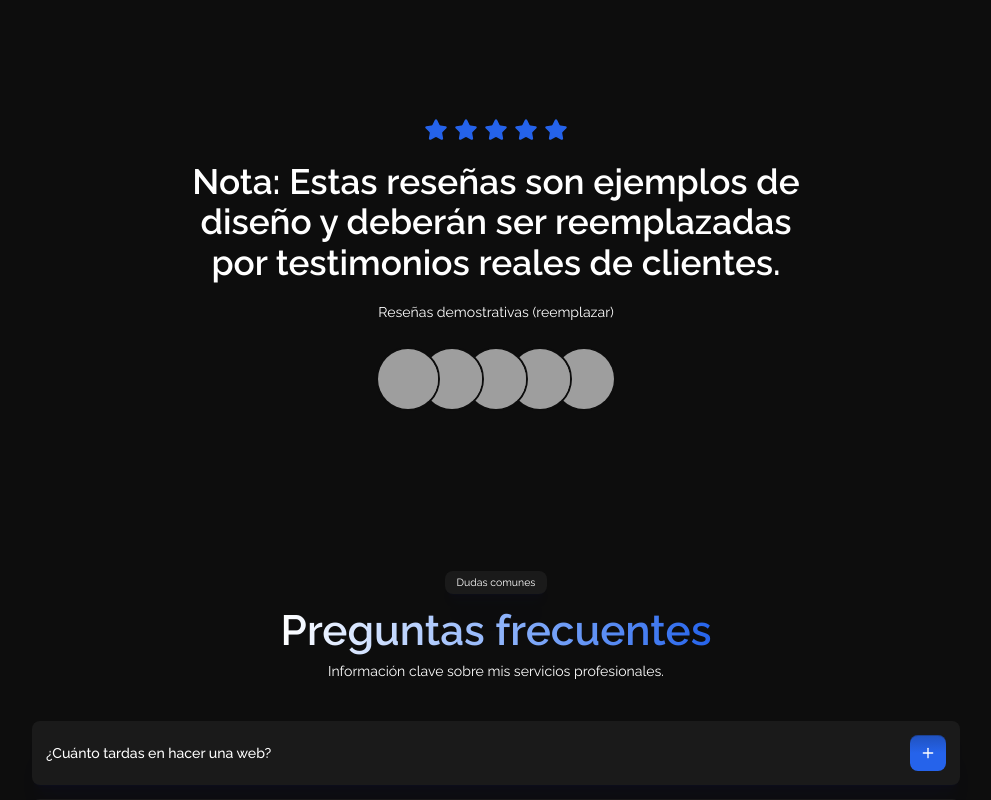
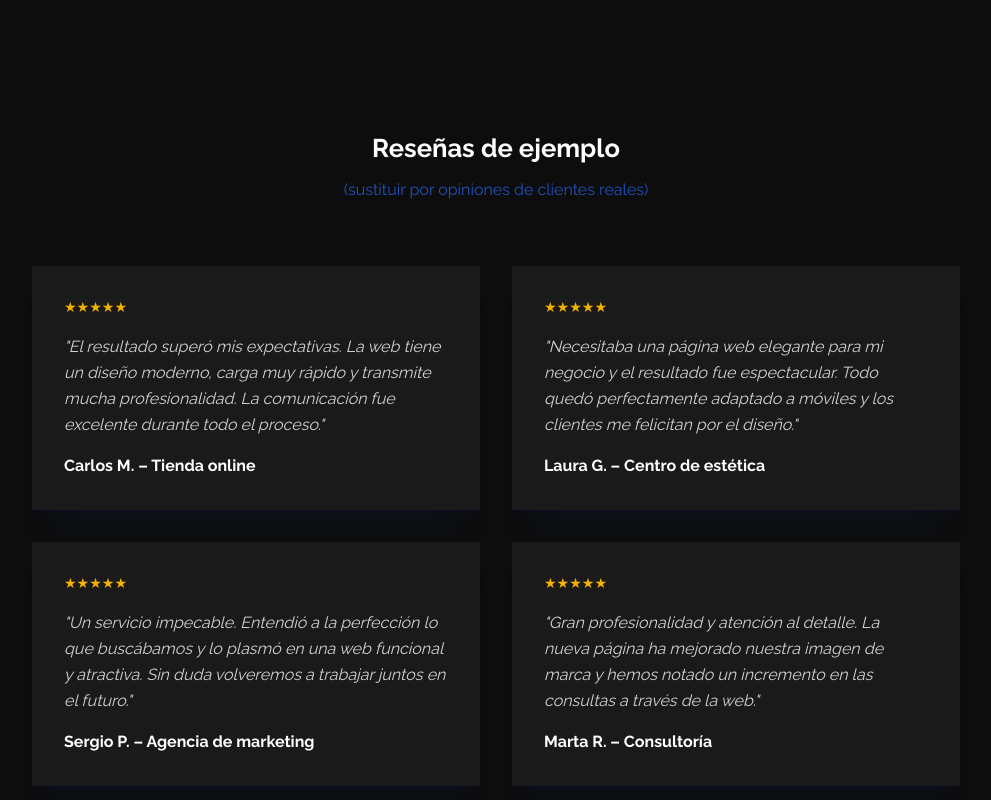
Before and after one commit to dmytro-webild/2f745edb-f06e-4ae0-93d0-ecbad7563810, a React (Vite) app: page / in a window 1280 px wide. Shown: the part 4580-5380 px from the top of the page, without its empty margins (144-1135 px from the left). Built offline with nearby package versions, Linux system fonts and the light colour scheme; grey boxes are pictures that could not be loaded; a web font is replaced by a local one.

Commit message:
Bob AI: Update the reviews (resenas) section with the 10 provided testimonials. Maintain

```diff
--- a/src/pages/HomePage/sections/Resenas.tsx
+++ b/src/pages/HomePage/sections/Resenas.tsx
@@ -7,8 +7,40 @@ import SectionErrorBoundary from "@/components/ui/SectionErrorBoundary";
 
 export default function ResenasSection(): React.JSX.Element {
   return (
-    <div id="resenas" data-section="resenas">
+    <div id="resenas" data-section="resenas" className="py-24 bg-background">
         <SectionErrorBoundary name="resenas">
+          <div className="w-content-width mx-auto flex flex-col gap-16">
+            <div className="text-center flex flex-col gap-4">
+              <h2 className="text-3xl md:text-4xl font-bold text-foreground">Reseñas de ejemplo</h2>
+              <p className="text-accent/80">(sustituir por opiniones de clientes reales)</p>
+            </div>
+
+            <div className="grid grid-cols-1 md:grid-cols-2 gap-8">
+              <div className="card p-8 flex flex-col gap-4">
+                <div className="flex text-yellow-500 text-xl">★★★★★</div>
+                <p className="text-foreground/80 italic leading-relaxed">"El resultado superó mis expectativas. La web tiene un diseño moderno, carga muy rápido y transmite mucha profesionalidad. La comunicación fue excelente durante todo el proceso."</p>
+                <p className="font-bold text-foreground mt-auto">Carlos M. – Tienda online</p>
+              </div>
+
+              <div className="card p-8 flex flex-col gap-4">
+                <div className="flex text-yellow-500 text-xl">★★★★★</div>
+                <p className="text-foreground/80 italic leading-relaxed">"Necesitaba una página web elegante para mi negocio y el resultado fue espectacular. Todo quedó perfectamente adaptado a móviles y los clientes me felicitan por el diseño."</p>
+                <p className="font-bold text-foreground mt-auto">Laura G. – Centro de estética</p>
+              </div>
+
+              <div className="card p-8 flex flex-col gap-4">
+                <div className="flex text-yellow-500 text-xl">★★★★★</div>
+                <p className="text-foreground/80 italic leading-relaxed">"Un servicio impecable. Entendió a la perfección lo que buscábamos y lo plasmó en una web funcional y atractiva. Sin duda volveremos a trabajar juntos en el futuro."</p>
+                <p className="font-bold text-foreground mt-auto">Sergio P. – Agencia de marketing</p>
+              </div>
+
+              <div className="card p-8 flex flex-col gap-4">
+                <div className="flex text-yellow-500 text-xl">★★★★★</div>
+                <p className="text-foreground/80 italic leading-relaxed">"Gran profesionalidad y atención al detalle. La nueva página ha mejorado nuestra imagen de marca y hemos notado un incremento en las consultas a través de la web."</p>
+                <p className="font-bold text-foreground mt-auto">Marta R. – Consultoría</p>
+              </div>
+            </div>
+
             <TestimonialTrustCard
               quote="Nota: Estas reseñas son ejemplos de diseño y deberán ser reemplazadas por testimonios reales de clientes."
               rating={5}
@@ -21,6 +53,7 @@ export default function ResenasSection(): React.JSX.Element {
                 { name: "David H.", imageSrc: "http://img.b2bpic.net/free-photo/head-shot-happy-beautiful-young-woman-posing-indoors-looking-camera-smiling_74855-10218.jpg" },
               ]}
             />
+          </div>
         </SectionErrorBoundary>
       </div>
   );
```
Lines whose indentation alone changed are shown as unchanged.
